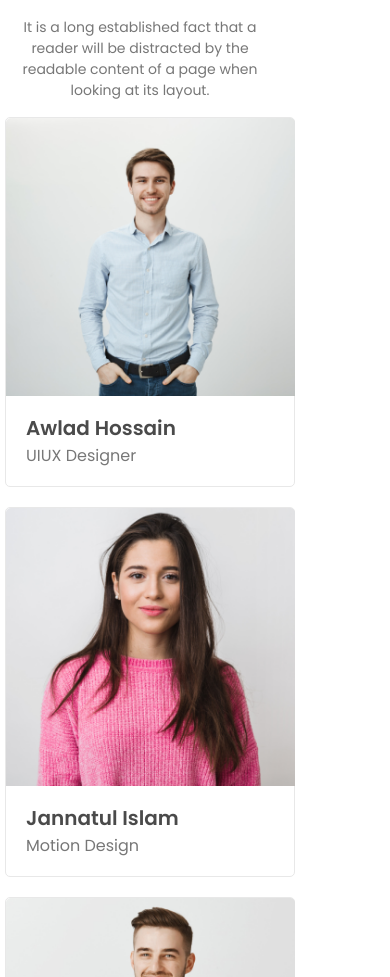
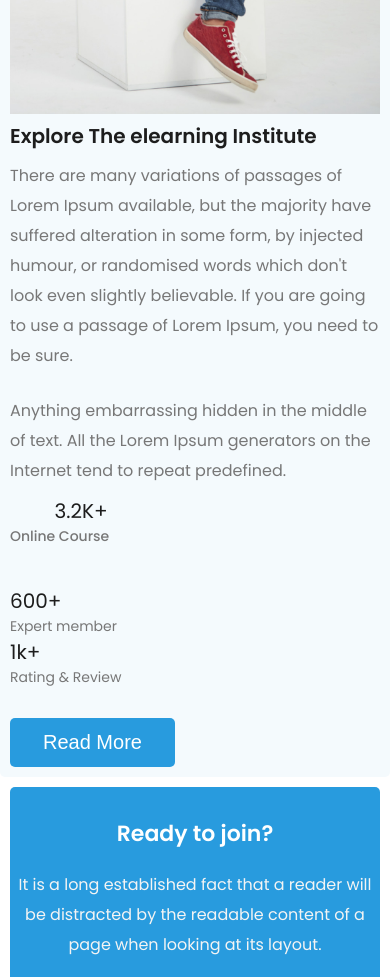
Before and after one commit to saad01723/Assignment-03, a plain HTML site: page index.html in a window 390 px wide. Shown: the part 2771-3748 px from the top of the page. Drawn offline with Linux system fonts and the light colour scheme.

Commit message:
institute

```diff
--- a/css/style.css
+++ b/css/style.css
@@ -222,7 +222,7 @@
 }
 
 /* Explore The elearning Institute section start  */
-/*
+
 .main-explore{
     border-radius: 5px;
     background: #F4FAFD;
@@ -340,7 +340,6 @@ font-weight: 600;
     margin-top: 30px;
 
 }
- */
 
 
 /* section start join */
@@ -711,22 +710,24 @@ line-height: 30px;
 
 
         .main-explore{
-            border-radius: 5px;
-            background: #F4FAFD;
-            display: flex;
+            display:flex;
             flex-direction: column;
+            padding: 10px;
         }
-
         .main-explore-left{
-            width: 275px;
-            height: 225px;
+            width: 100%;
+            height:100%;
+        }
+        .main-explore-left img{
+        width: 100%;
+        height: 100%;
         }
 
         .explore-right{
             margin-right:0px;
         }
         .right-explore-head{
-            width:289px;
+            width:100%;
         }
         .right-explore-head h1{
         color:  #1D1D1D;
@@ -734,10 +735,85 @@ line-height: 30px;
         line-height:normal;
         }
         .right-explore-pg{
-            width: 606px;
-            height: 210px;
+            width:100%;
+            height:100%;
             margin-top: 10px;
         }
+        .explore-list{
+            width:100%;
+            height:100%;
+            display: flex;
+            flex-direction: column;
+            margin-top:10px;
+        }
+        .explor-list-one h2{
+            color: var(--Dark-01, #1D1D1D);
+            text-align: center;
+            font-size: 20px;
+            font-style: normal;
+            font-weight: 400;
+        }
+        .explor-list-one p{
+            color: var(--Dark-03, #777);
+            font-size: 14px;
+             font-weight: 500;
+        }
+        .explor-list-two{
+            width: 100%;
+            height: 100%;
+        }
+        .explor-list-two h2{
+            color: #1D1D1D;
+            font-size: 20px;
+            font-style: normal;
+            font-weight: 400;
+        }
+        .explor-list-two p{
+            font-size: 14px;
+            font-style: normal;
+            font-weight: 400;
+        }
+        .explor-list-three{
+            width: 100%;
+            height: 100%;
+        }
+        .explor-list-three h2{
+            color: #1D1D1D;
+             font-size: 20px;
+            font-style: normal;
+            font-weight: 400;
+        }
+        .explor-list-three p{
+            color: #777;
+            font-size: 14px;
+            font-style: normal;
+            font-weight: 400;
+        }
+        .button-two{
+            width: 100%;
+            height:100%;
+        }
+
+        .button-to{
+            padding: 13px 33px;
+            color: #FFF;
+            background-color: #289BDE;
+            text-align: center;
+            font-size: 20px;
+            font-style: normal;
+            border: none;
+            border-radius: 5px;
+            margin-top: 30px;
+
+        }
+
+
+
+
+
+
+
+
 
         .main-join{
             display: flex;
--- a/index.html
+++ b/index.html
@@ -193,7 +193,7 @@
     </div>
 </section>
 
-    <!-- <div class="conteinar">
+    <div class="conteinar">
         <div class="main-explore">
             <div class="main-explore-left">
                 <img src="./images/Explore The elearning Institute.png" alt="Explore">
@@ -226,7 +226,7 @@
                 </div>
             </div>
         </div>
-    </div> -->
+    </div>
 
     <section class="section-join">
         <div class="conteinar">
```
